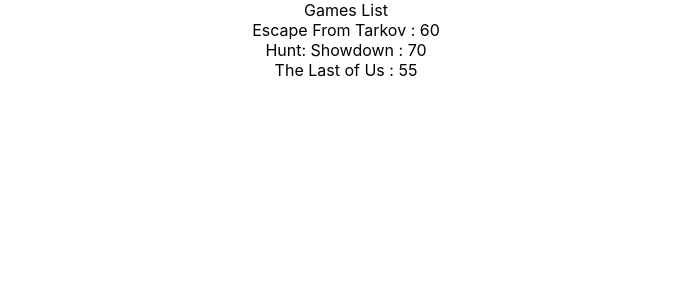
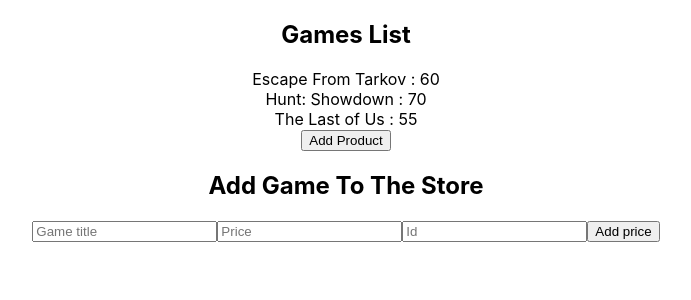
Before and after one commit to amberhasan/react-redux, a React (Create React App) app: page / in a window 1280 px wide. Shown: the top 300 px of the page, without its empty margins (294-985 px from the left). Built offline with nearby package versions, Linux system fonts and the light colour scheme.

Commit message:
Before setting up redux, this is the setup of the products and adding games to the store. These two components ProductList and ProductForm are not connected but will be connected through states in Redux

```diff
--- a/src/App.tsx
+++ b/src/App.tsx
@@ -1,12 +1,14 @@
-import React from 'react';
-import logo from './logo.svg';
-import './App.css';
-import ProductsList from './Products/ProductsList';
+import React from "react";
+import logo from "./logo.svg";
+import "./App.css";
+import ProductsList from "./Products/ProductsList";
+import ProductForm from "./Products/ProductForm";
 
 function App() {
   return (
     <div className="App">
-      <ProductsList></ProductsList>
+      <ProductsList />
+      <ProductForm />
     </div>
   );
 }
--- /dev/null
+++ b/src/Products/ProductForm.tsx
@@ -0,0 +1,19 @@
+import React from "react";
+
+interface ProductFormProps {}
+
+const ProductForm: React.FC<ProductFormProps> = ({}) => {
+  return (
+    <>
+      <h2>Add Game To The Store</h2>
+      <form>
+        <input type="text" placeholder="Game title" name="title" />
+        <input type="number" placeholder="Price" name="price" />
+        <input type="text" placeholder="Id" name="id" />
+        <button>Add price</button>
+      </form>
+    </>
+  );
+};
+
+export default ProductForm;
--- a/src/Products/ProductsList.tsx
+++ b/src/Products/ProductsList.tsx
@@ -1,23 +1,47 @@
-import React from 'react'
+import React, { useState } from "react";
 
-interface ProductsListProps {
+interface ProductsListProps {}
 
+const initialProducts = [
+  { title: "Escape From Tarkov", price: 60, id: "eft" },
+  { title: "Hunt: Showdown", price: 70, id: "hunt" },
+  { title: "The Last of Us", price: 55, id: "hil" },
+];
+
+interface Product {
+  title: string;
+  price: number;
+  id: string;
 }
 
-const initialProducts = [
-    {title: 'Escape From Tarkov', price: 60, id: 'eft'},
-    {title: 'Hunt: Showdown', price: 70, id: 'hunt'},
-    {title: 'The Last of Us', price: 55, id: 'hil'},
-]
 const ProductsList: React.FC<ProductsListProps> = ({}) => {
-    return (
-        <div>
-            <label>Games List</label>
-            {initialProducts.map(product => <div key={product.id}>
-                <span>{`${product.title} : ${product.price}`}</span>
-            </div>)}
+  const [products, setProducts] = useState<Product[]>(initialProducts);
+
+  return (
+    <div>
+      <h2>Games List</h2>
+      {initialProducts.map((product) => (
+        <div key={product.id}>
+          <span>{`${product.title} : ${product.price}`}</span>
         </div>
-    );
-}
+      ))}
 
-export default ProductsList
+      <button
+        onClick={() =>
+          setProducts((prevProducts) => [
+            {
+              title: "Half Life",
+              price: 100,
+              id: "h1",
+            },
+            ...prevProducts,
+          ])
+        }
+      >
+        Add Product
+      </button>
+    </div>
+  );
+};
+
+export default ProductsList;
```
